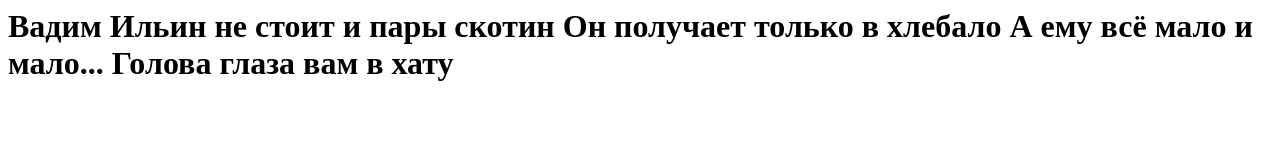
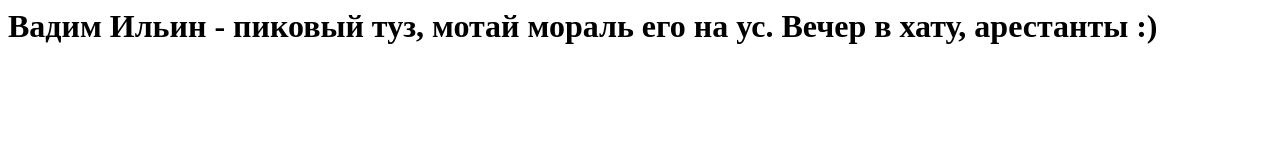
Before and after one commit to SuntsovAnton/SuntsovAnton.github.io, a plain HTML site: page index.html in a window 1280 px wide. Drawn offline with Linux system fonts and the light colour scheme.

Commit message:
second commit

```diff
--- a/index.html
+++ b/index.html
@@ -1,4 +1 @@
-<h1>Вадим Ильин не стоит и пары скотин
-Он получает только в хлебало
-А ему всё мало и мало...
-Голова глаза вам в хату</h1>
+<h1>Вадим Ильин - пиковый туз, мотай мораль его на ус. Вечер в хату, арестанты :) </h1>
```
